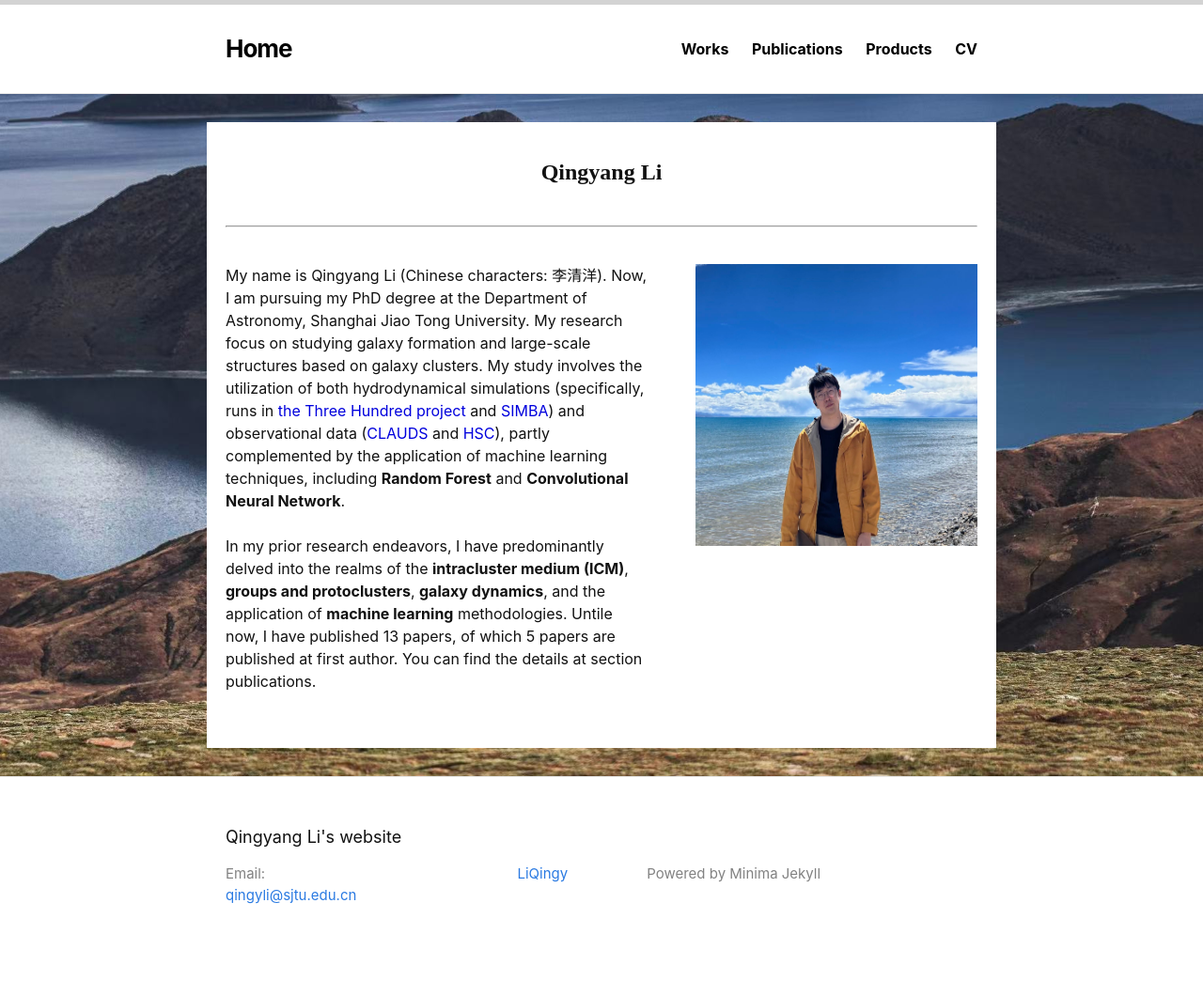
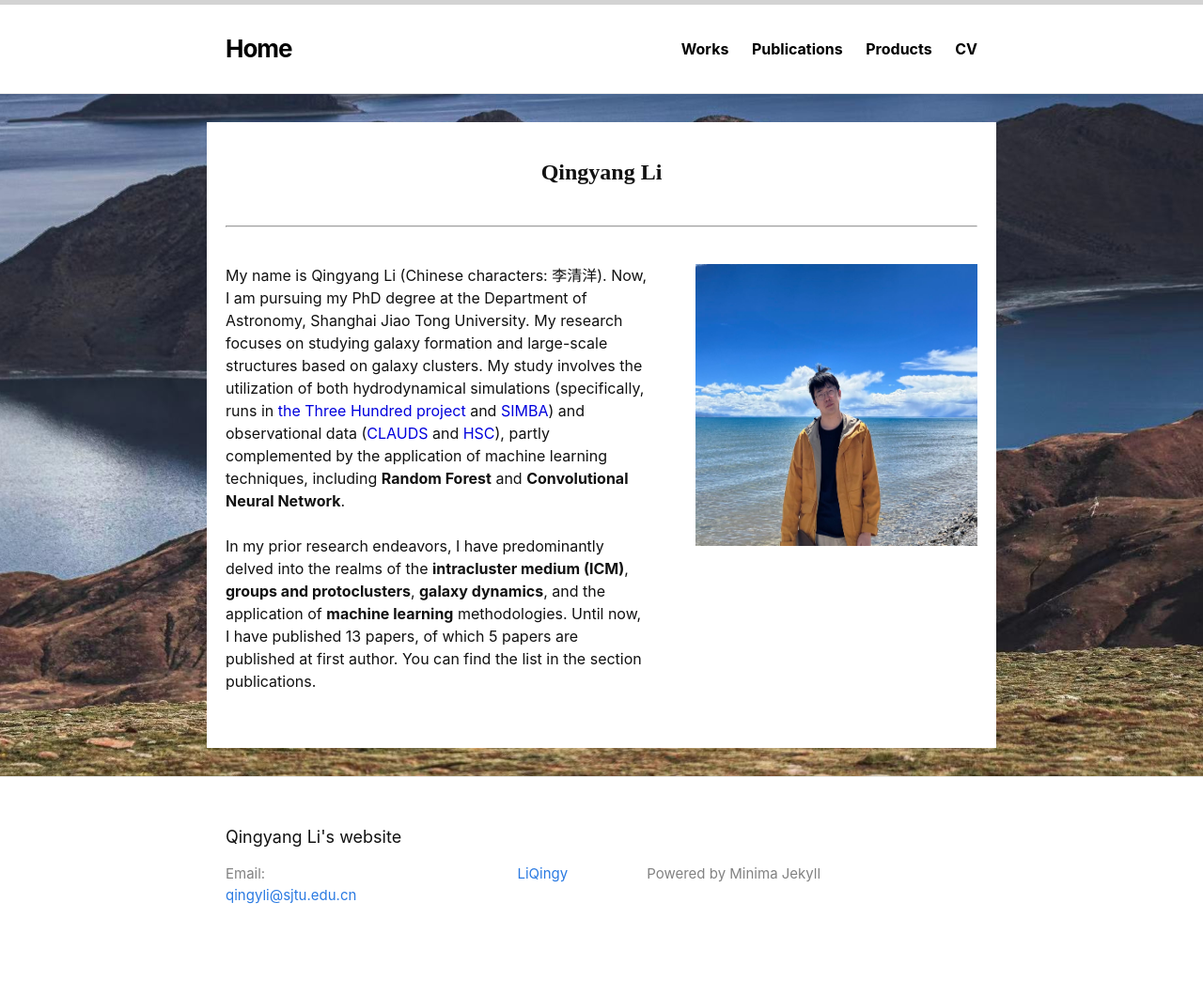
Before and after one commit to LiQingy/LiQingy.github.io, a Jekyll site: the page built from index.markdown, in a window 1280 px wide. Shown: the whole page at 94% size. Built offline with Jekyll 4.4.1, drawn with Linux system fonts in a browser that asks for light colours.

Commit message:
Update index.markdown

```diff
--- a/index.markdown
+++ b/index.markdown
@@ -20,13 +20,13 @@ layout: home
 </div> -->
 
 <p style="width:450px">
-My name is Qingyang Li (Chinese characters: 李清洋). Now, I am pursuing my PhD degree at the Department of Astronomy, Shanghai Jiao Tong University. My research focus on studying galaxy formation and large-scale structures based on galaxy clusters. My study involves the utilization of both hydrodynamical simulations (specifically, runs in <a href="http://popia.ft.uam.es/The300-2022/Home.html"><font color="#0000dd">the Three Hundred project</font></a> and <a href="http://simba.roe.ac.uk/"><font color="#0000dd">SIMBA</font></a>) and observational data (<a href="https://www.clauds.net/"><font color="#0000dd">CLAUDS</font></a> and <a href="https://hsc-release.mtk.nao.ac.jp/doc/"><font color="#0000dd">HSC</font></a>), partly complemented by the application of machine learning techniques, including <b>Random Forest</b> and <b>Convolutional Neural Network</b>. <br><br>
+My name is Qingyang Li (Chinese characters: 李清洋). Now, I am pursuing my PhD degree at the Department of Astronomy, Shanghai Jiao Tong University. My research focuses on studying galaxy formation and large-scale structures based on galaxy clusters. My study involves the utilization of both hydrodynamical simulations (specifically, runs in <a href="http://popia.ft.uam.es/The300-2022/Home.html" target= "_blank"><font color="#0000dd">the Three Hundred project</font></a> and <a href="http://simba.roe.ac.uk/" target= "_blank"><font color="#0000dd">SIMBA</font></a>) and observational data (<a href="https://www.clauds.net/" target= "_blank"><font color="#0000dd">CLAUDS</font></a> and <a href="https://hsc-release.mtk.nao.ac.jp/doc/" target= "_blank"><font color="#0000dd">HSC</font></a>), partly complemented by the application of machine learning techniques, including <b>Random Forest</b> and <b>Convolutional Neural Network</b>. <br><br>
 
-In my prior research endeavors, I have predominantly delved into the realms of the <b>intracluster medium (ICM)</b>, <b>groups and protoclusters</b>, <b>galaxy dynamics</b>, and the application of <b>machine learning</b> methodologies. Untile now, I have published 13 papers, of which 5 papers are published at first author. You can find the details at section publications. <br><br>
+In my prior research endeavors, I have predominantly delved into the realms of the <b>intracluster medium (ICM)</b>, <b>groups and protoclusters</b>, <b>galaxy dynamics</b>, and the application of <b>machine learning</b> methodologies. Until now, I have published 13 papers, of which 5 papers are published at first author. You can find the list in the section publications. <br><br>
 
 </p>
 
 <!--
-I am involved with <a herf="http://popia.ft.uam.es/The300-2022/Home.html"><font color="#0000dd">"the Three Hundred project"</font></a> and Subaru <a herf="https://pfs.ipmu.jp/#:~:text=The%20PFS%20measures%20the%20large%20scale%20galaxy%20distribution,galaxies%20from%20cosmic%20dawn%20to%20the%20present%20day"><font color="#0000dd">Prime Focus Spectrograph (PFS)</font></a>. I learned to deal with simulation and observations data, and did analysis with machine learning tool. In the future, I am interested in the analysis of distant galaxies and doing works with machine learning.
+I am involved with <a herf="http://popia.ft.uam.es/The300-2022/Home.html"><font color="#0000dd">"the Three Hundred project"</font></a> and Subaru <a herf="https://pfs.ipmu.jp/#:~:text=The%20PFS%20measures%20the%20large%20scale%20galaxy%20distribution,galaxies%20from%20cosmic%20dawn%20to%20the%20present%20day"><font color="#0000dd">Prime Focus Spectrograph (PFS)</font></a>. I learned to deal with simulation and observation data, and did analysis with machine learning tool. In the future, I am interested in the analysis of distant galaxies and doing works with machine learning.
 </p>
 -->
```
